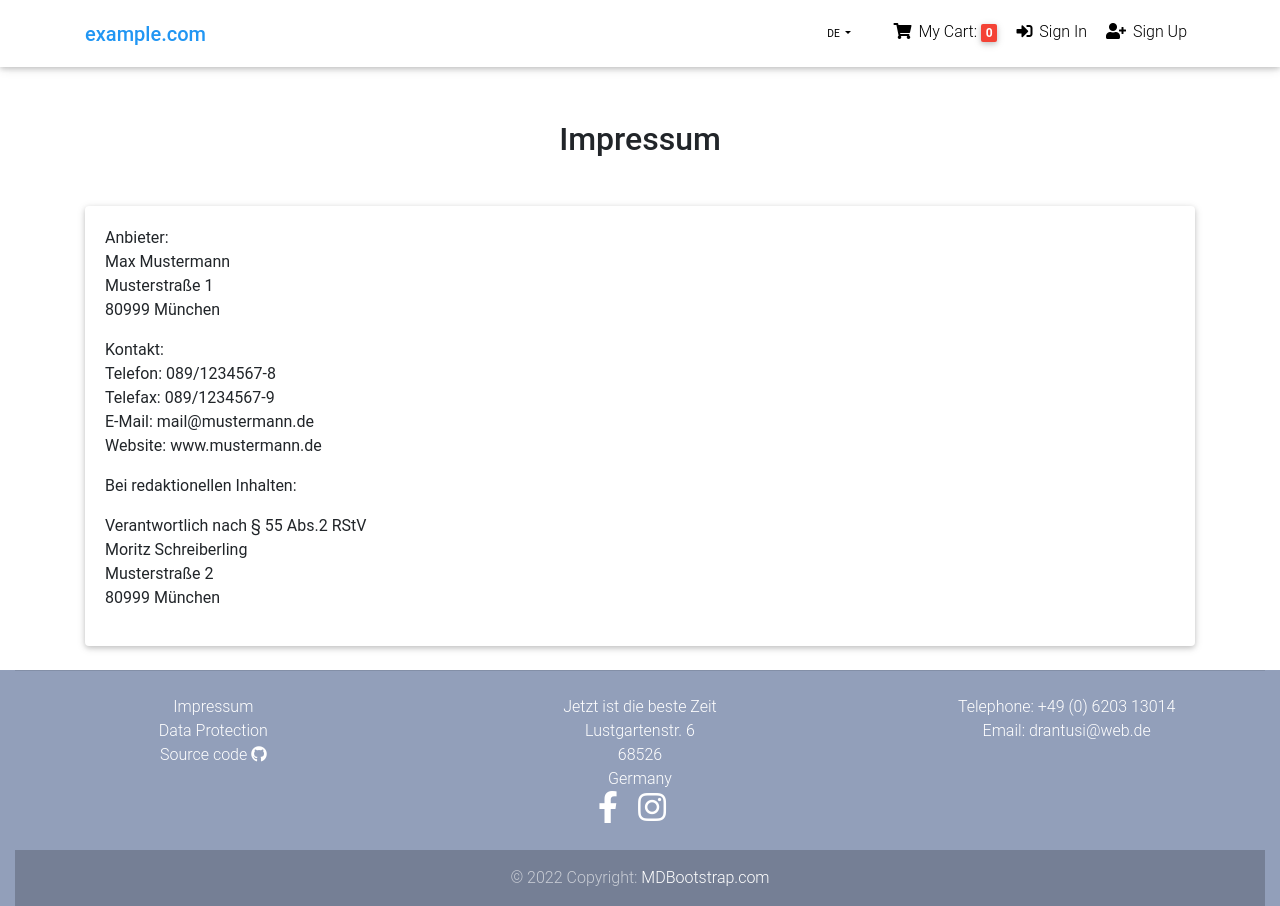
After one commit to peterluo3131/eshop-django, a Django app: page /de/impressum/ in a window 1280 px wide. The commit adds this page. Run offline with Django 3.2, Linux system fonts and the light colour scheme; data that the repository does not hold is empty; some libraries are stand-ins or nearby versions.

Commit message:
Changes to templates design

```diff
--- a/templates/data_protection.html
+++ b/templates/data_protection.html
@@ -7,6 +7,9 @@
   <main>
     <div class="container">
       <h2 class="my-5 h2 text-center">{% trans "Data Protection" %}</h2>
+      <div class="card">
+        <div class="card-body">
+          {% blocktranslate %}
       <p>
         Einleitung
         <br/>
@@ -220,6 +223,9 @@
         <br/>
         Email: mail@spielzeugauktion.de
       </p>
+      {% endblocktranslate %}
+        </div>
+      </div>
     </div>
   </main>
 {% endblock content %}
--- a/templates/footer.html
+++ b/templates/footer.html
@@ -7,6 +7,10 @@
       <br/>
       <a class="footer-link" href="{% url 'core:data-protection' %}">{% translate "Data Protection" %}</a>
       <br/>
+      <a class="footer-link" href="https://github.com/Nelfimov/django-eshop">
+        {% translate "Source code" %}
+        <i class="fab fa-github"></i>
+      </a>
     </div>
     <div class="col-md-4 footer">
       Jetzt ist die beste Zeit
--- /dev/null
+++ b/templates/impressum.html
@@ -0,0 +1,45 @@
+{% extends "base.html" %}
+{% load i18n %}
+{% block head_title %}
+  {% trans "Impressum" %}
+{% endblock head_title %}
+{% block content %}
+  <main>
+    <div class="container">
+      <h2 class="my-5 h2 text-center">{% trans "Impressum" %}</h2>
+      <div class="card">
+        <div class="card-body">
+          {% blocktranslate %}
+        <p>Anbieter:
+          <br />
+          Max Mustermann
+          <br />
+          Musterstraße 1
+          <br />
+          80999 München
+        </p>
+        <p>Kontakt:
+          <br />
+          Telefon: 089/1234567-8
+          <br />
+          Telefax: 089/1234567-9
+          <br />
+          E-Mail: mail@mustermann.de
+          <br />Website: www.mustermann.de
+        </p>
+        <p></p>
+        <p>Bei redaktionellen Inhalten:</p>
+        <p>Verantwortlich nach § 55 Abs.2 RStV
+          <br />
+          Moritz Schreiberling
+          <br />
+          Musterstraße 2
+          <br />
+          80999 München
+        </p>
+      {% endblocktranslate %}
+        </div>
+      </div>
+    </div>
+  </main>
+{% endblock content %}
```
Also changed, not shown: templates/product.html (+24 -20 lines).
